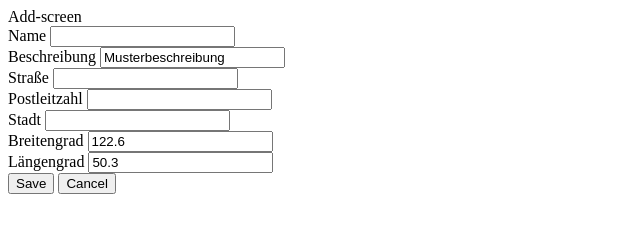
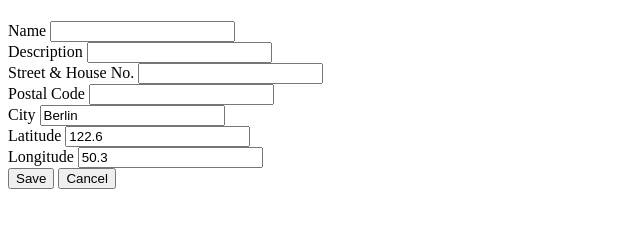
Before and after one commit to D0PERMINE/web-application-development-sose-23, a plain HTML site: page index.html in a window 1280 px wide. Shown: the whole page, without its empty margins (0-640 px from the left). Drawn offline with Linux system fonts and the light colour scheme.

Commit message:
umgeschrieben auf englisch

```diff
--- a/index.html
+++ b/index.html
@@ -9,21 +9,21 @@
 </head>
 <body>
     <div id="add-screen">
-        Add-screen
+        <h1></h1>
         <form>
             <label for="name">Name</label></form</br>
             <input type="text" id="name" name="name"></br>
-            <label for="beschreibung">Beschreibung</label></form</br>
-            <input type="text" id="beschreibung" name="beschreibung" value="Musterbeschreibung"></br>
-            <label for="strasse">Straße</label></form</br>
-            <input type="text" id="strasse" name="strasse"></br>
-            <label for="PLZ">Postleitzahl</label></form</br>
-            <input type="text" id="PLZ" name="PLZ"></br>
-            <label for="stadt">Stadt</label></form</br>
-            <input type="text" id="stadt" name="stadt"></br>
-            <label for="latitude">Breitengrad</label></form</br>
+            <label for="description">Description</label></form</br>
+            <input type="text" id="description" name="Description value="Musterbeschreibung"></br>
+            <label for="street">Street & House No.</label></form</br>
+            <input type="text" id="street" name="street"></br>
+            <label for="poastalcode">Postal Code</label></form</br>
+            <input type="text" id="postalcode" name="postalcode"></br>
+            <label for="city">City</label></form</br>
+            <input type="text" id="city" name="city" value="Berlin"></br>
+            <label for="latitude">Latitude</label></form</br>
             <input type="text" id="latitude" name="latitude" value="122.6"></br>
-            <label for="longitude">Längengrad</label></form</br>
+            <label for="longitude">Longitude</label></form</br>
             <input type="text" id="longitude" name="longitude" value="50.3"></br>
             <button type="button">Save</button>
             <button type="button">Cancel</button>
```
